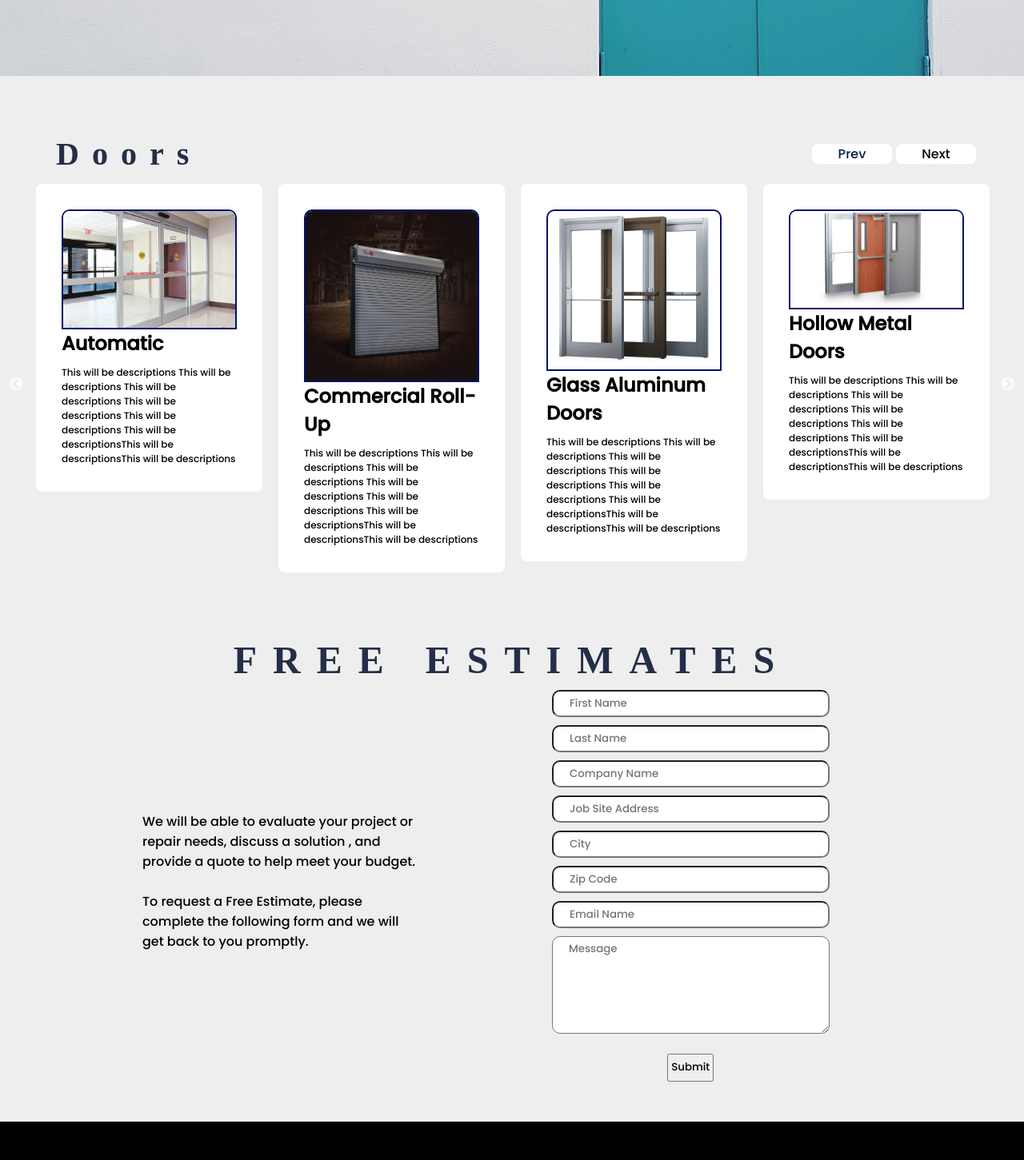
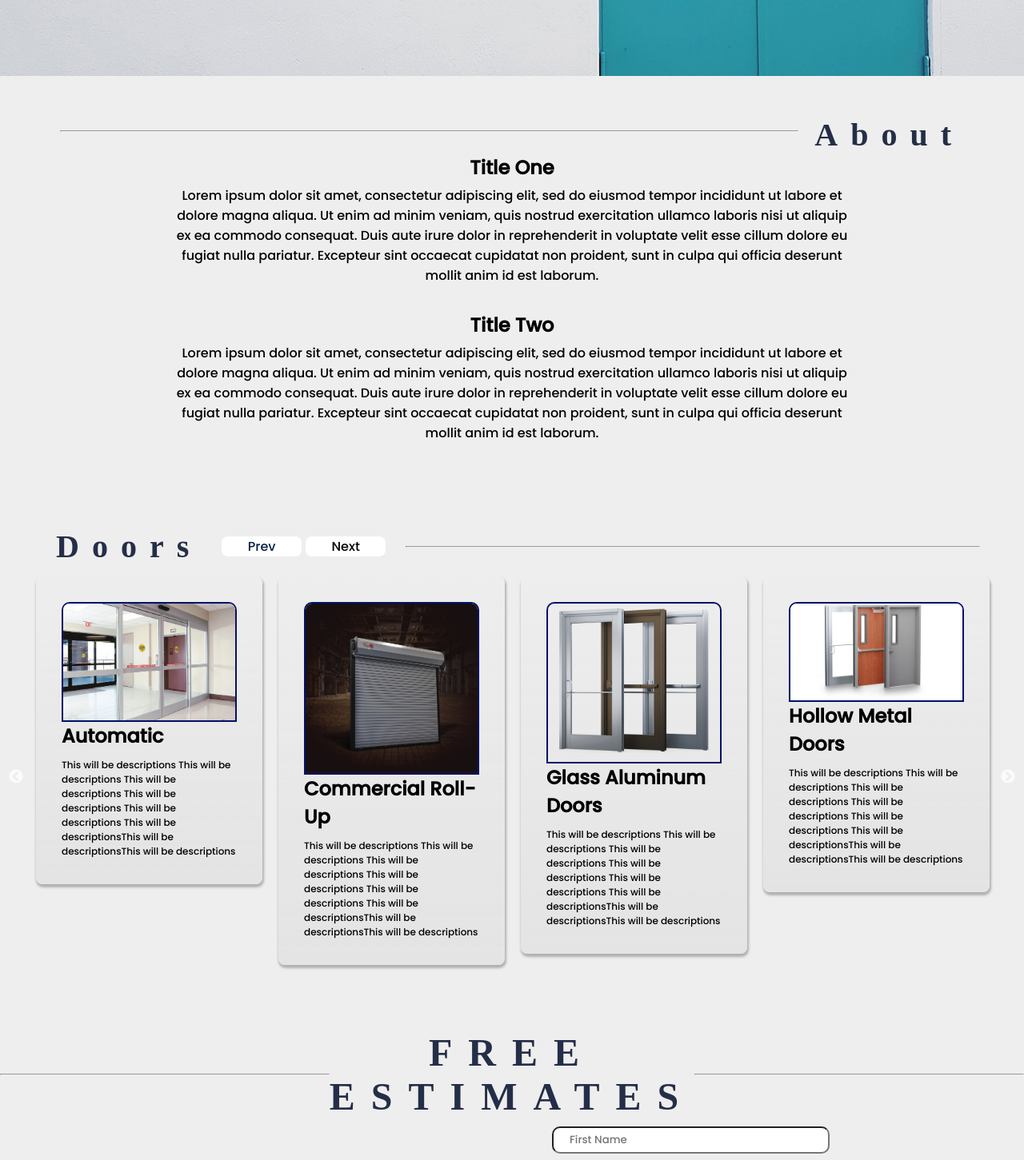
Before and after one commit to enakagawa21/vocal, a React (Create React App) app: page / in a window 1280 px wide. Shown: the part 560-2011 px from the top of the page at 80% size. Built offline with nearby package versions, Linux system fonts and the light colour scheme; a web font is replaced by a local one.

Commit message:
added horizontal lines and updated hero secrtion, added about section

```diff
--- a/src/App.js
+++ b/src/App.js
@@ -6,6 +6,7 @@ import Footer from './components/footer/Footer';
 import Form from './components/form/Form';
 import Doors from './components/doors/Doors'
 import Callnow from './components/callNow/Callnow';
+import About from "../src/components/about/About"
 
 function App() {
   return (
@@ -14,6 +15,7 @@ function App() {
 <Navbar />
 <Callnow />
 <Hero id='#' /><br></br>
+<About />
 {/* <CardDisplay id='about' /> */}
 <Doors id='servcices'/>
 <Form id='contact' />
--- /dev/null
+++ b/src/components/about/About.css
@@ -0,0 +1,27 @@
+.about-content{
+    display: flex;
+    flex-direction: column;
+    justify-content: center;
+    align-items: center;
+    width:100%;
+    padding: 25px 75px 25px 75px;
+}
+.about-content hr{
+    width:100%;
+    margin-bottom: 10px;
+}
+.about-content p{
+    max-width: 75%;
+    text-align: center;
+    margin-bottom: 2rem;
+}
+.header{
+    display:flex;
+    justify-content: space-between;
+    align-items: center;
+    width:100%;
+
+}
+.header hr{
+    margin-right: 20px;
+}
--- /dev/null
+++ b/src/components/about/About.js
@@ -0,0 +1,35 @@
+import "./About.css";
+
+function About() {
+  return (
+    <div>
+      <div className='about-content'>
+        <div className='header'>
+          <hr></hr>
+          <h2>About</h2>
+        </div>
+        <h3>Title One</h3>
+        <p>
+          Lorem ipsum dolor sit amet, consectetur adipiscing elit, sed do
+          eiusmod tempor incididunt ut labore et dolore magna aliqua. Ut enim ad
+          minim veniam, quis nostrud exercitation ullamco laboris nisi ut
+          aliquip ex ea commodo consequat. Duis aute irure dolor in
+          reprehenderit in voluptate velit esse cillum dolore eu fugiat nulla
+          pariatur. Excepteur sint occaecat cupidatat non proident, sunt in
+          culpa qui officia deserunt mollit anim id est laborum.
+        </p>
+        <h3>Title Two</h3>
+        <p>
+          Lorem ipsum dolor sit amet, consectetur adipiscing elit, sed do
+          eiusmod tempor incididunt ut labore et dolore magna aliqua. Ut enim ad
+          minim veniam, quis nostrud exercitation ullamco laboris nisi ut
+          aliquip ex ea commodo consequat. Duis aute irure dolor in
+          reprehenderit in voluptate velit esse cillum dolore eu fugiat nulla
+          pariatur. Excepteur sint occaecat cupidatat non proident, sunt in
+          culpa qui officia deserunt mollit anim id est laborum.
+        </p>
+      </div>
+    </div>
+  );
+}
+export default About;
--- a/src/components/doors/Doors.css
+++ b/src/components/doors/Doors.css
@@ -13,8 +13,8 @@
   border-radius: 8px;
   overflow: hidden;
   padding: 2rem;
-  /* box-shadow: 5px 10px 10px 5px #eeeeee; */
-  background-color: #ffffff;
+  box-shadow: 1px 3px 3px 1px #b1b1b1;
+  background-image: linear-gradient(rgba(255, 255, 255, 0),rgba(223, 223, 223, 0.7) );
   margin-bottom: 10px;
   height: 100%;
 }
@@ -27,6 +27,10 @@
   align-items: center;
   min-width:80%;
   padding-left:35px;
+  margin-right: 20px;
+}
+.btn-header hr{
+  width:100%;
 }
 .buttons {
   display: flex;
--- a/src/components/doors/Doors.js
+++ b/src/components/doors/Doors.js
@@ -51,6 +51,7 @@ function Doors() {
 
       <div className="btn-header">
         <h2>Doors</h2>
+
         <div className="buttons">
         <div className="prev-btn" onClick={() => sliderRef.current.slickPrev()}>
           Prev
@@ -60,7 +61,9 @@ function Doors() {
         </div>
 
 
+
         </div>
+        <> <hr></hr> </>
       </div>
 
       <Slider ref={sliderRef} {...settings}>
--- a/src/components/form/Form.css
+++ b/src/components/form/Form.css
@@ -6,20 +6,32 @@
   width: 100%;
   padding-top: 30px;
   padding-bottom: 50px;
+}
 
+.about-header {
+  display: flex;
+  flex-direction: row;
+  justify-content: space-between;
+  align-items: center;
+  width: 100%;
+}
+.about-header hr {
+  width: 100%;
+}
+.about-header h1 {
+  width: 100%;
 }
 .form-wrapper {
-     width:80%;
+  width: 80%;
   display: flex;
   flex-direction: row;
   justify-content: space-evenly;
   align-items: center;
 }
 
-
 .form-input {
   width: 60%;
-    min-width:300px;
+  min-width: 300px;
   max-width: 600px;
   margin-top: 10px;
   line-height: 30px;
@@ -32,30 +44,27 @@
   width: 10%;
   height: 35px;
   margin-top: 25px;
-
 }
 .form-text {
   width: 60%;
-     margin: 50px
+  margin: 50px;
 }
-.form-elements{
-     width:100%;
-     display:flex;
+.form-elements {
+  width: 100%;
+  display: flex;
   flex-direction: column;
   justify-content: center;
   align-items: center;
-
 }
-.descriptionInput{
+.descriptionInput {
   margin-bottom: 2rem;
 }
 
 @media screen and (max-width: 960px) {
-.form-wrapper{
+  .form-wrapper {
     flex-direction: column;
   }
-.form-text{
-     width:90%
+  .form-text {
+    width: 90%;
   }
-
 }
--- a/src/components/form/Form.js
+++ b/src/components/form/Form.js
@@ -1,54 +1,84 @@
-import React from 'react'
-import './Form.css'
-
-
+import React from "react";
+import "./Form.css";
 
 function Form() {
-
-
-
-
   //function to send email//
 
+  return (
+    <div className='form-container' id='contact'>
+      <div className='about-header'>
+        <hr></hr>
+        <h1>FREE ESTIMATES</h1>
+        <hr></hr>
+      </div>
 
-
-
-
-  return (
-    <div className="form-container" id='contact'>
-      <h1>FREE ESTIMATES</h1>
-
-<div className='form-wrapper' >
-
-  <div className="form-text">
+      <div className='form-wrapper'>
+        <div className='form-text'>
           <p>
-We will be able to evaluate your project or repair needs, discuss a solution , and provide a quote to help meet your budget.
+            We will be able to evaluate your project or repair needs, discuss a
+            solution , and provide a quote to help meet your budget.
           </p>
           <br></br>
           <p>
-To request a Free Estimate, please complete the following form and we will get back to you promptly.
+            To request a Free Estimate, please complete the following form and
+            we will get back to you promptly.
           </p>
+        </div>
+        <form className='form-elements'>
+          <input
+            type='text'
+            name='user_name'
+            className='form-input'
+            placeholder='First Name'
+          />
+          <input
+            type='text'
+            name='user_name'
+            className='form-input'
+            placeholder='Last Name'
+          />
+          <input
+            type='text'
+            name='user_name'
+            className='form-input'
+            placeholder='Company Name'
+          />
+          <input
+            type='text'
+            name='user_name'
+            className='form-input'
+            placeholder='Job Site Address'
+          />
+          <input
+            type='text'
+            name='user_name'
+            className='form-input'
+            placeholder='City'
+          />
+          <input
+            type='text'
+            name='user_name'
+            className='form-input'
+            placeholder='Zip Code'
+          />
+          <input
+            type='email'
+            name='user_name'
+            className='form-input'
+            placeholder='Email Name'
+          />
 
-</div>
-<form className="form-elements">
-
-      <input type="text" name="user_name" className='form-input' placeholder='First Name' />
-      <input type="text" name="user_name" className='form-input' placeholder='Last Name' />
-      <input type="text" name="user_name" className='form-input' placeholder='Company Name' />
-      <input type="text" name="user_name" className='form-input' placeholder='Job Site Address' />
-      <input type="text" name="user_name" className='form-input' placeholder='City' />
-      <input type="text" name="user_name" className='form-input' placeholder='Zip Code' />
-      <input type="email" name="user_name" className='form-input' placeholder='Email Name' />
-
-
-      <textarea name="message" className='form-input' rows={4} placeholder="Message"/>
-      <input type="submit" name="message" className='form-submit' />
+          <textarea
+            name='message'
+            className='form-input'
+            rows={4}
+            placeholder='Message'
+          />
+          <input type='submit' name='message' className='form-submit' />
         </form>
-
-
       </div>
     </div>
-  )
+  );
 }
 
-export default Form
+export default Form;
```
Also changed, not shown: src/components/hero/Hero.css (+0 -42 lines), src/components/hero/Hero.js (+0 -53 lines). Lines whose indentation alone changed are shown as unchanged.
